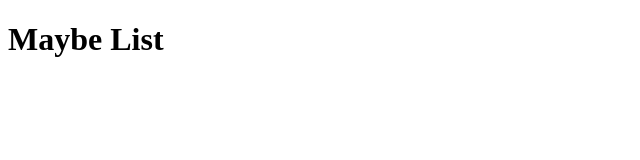
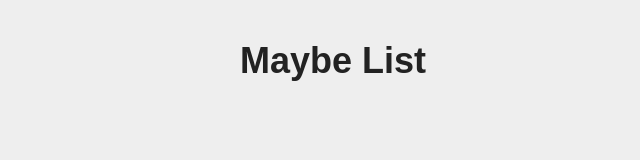
Before and after one commit to jderochervlk/maybe-list, a website: page src/index.html in a window 1280 px wide. Shown: the whole page, without its empty margins (0-640 px from the left). Drawn offline with Linux system fonts and the light colour scheme.

Commit message:
feat: add basic style

```diff
--- a/src/index.html
+++ b/src/index.html
@@ -3,6 +3,7 @@
   <head>
     <meta charset="utf-8" />
     <title>Maybe List</title>
+    <link rel="stylesheet" href="./style.css"/>
   </head>
   <body>
     <h1>Maybe List</h1>
--- /dev/null
+++ b/src/style.css
@@ -0,0 +1,9 @@
+body {
+    color: #222;
+    max-width: 800px;
+    background-color: #eee;
+    font-family: sans-serif;
+    padding: 1rem;
+    font-size: 18px;
+    margin: auto;
+}
```
Also changed, not shown: 1 other file.
